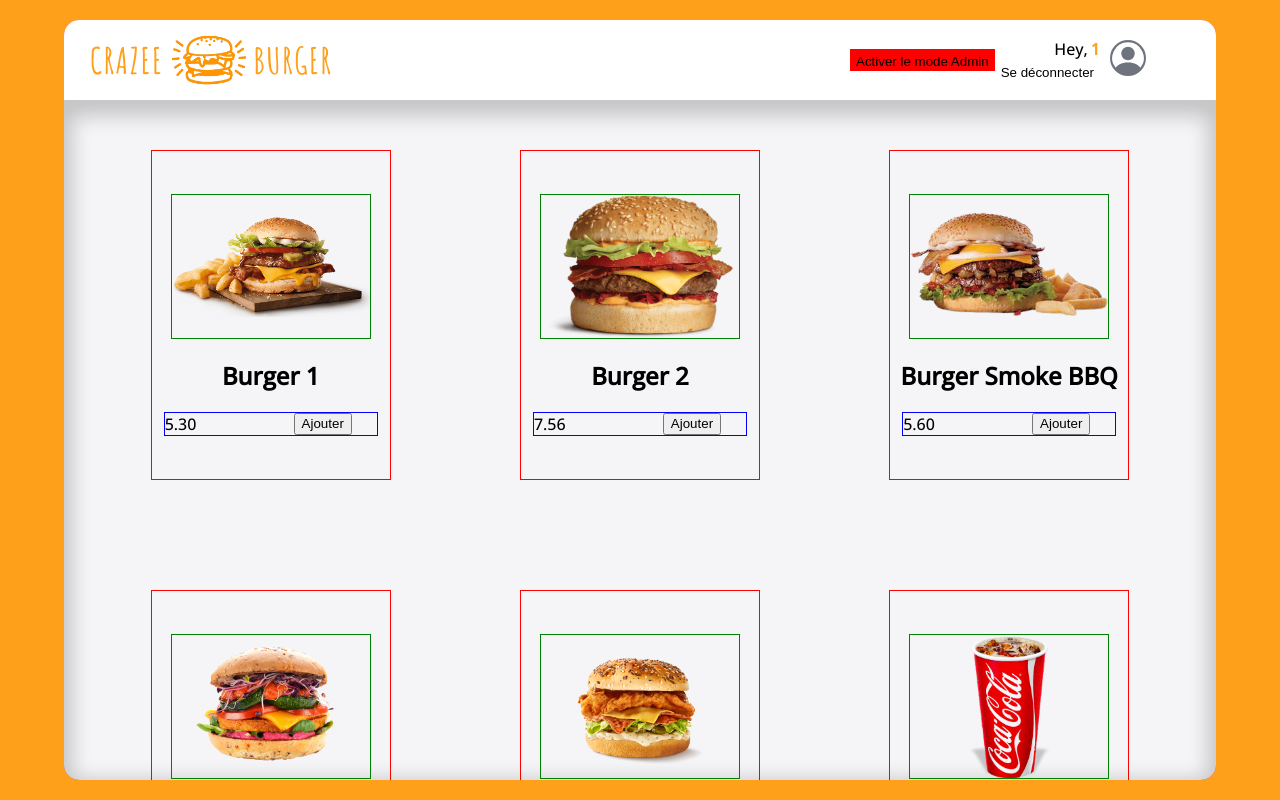
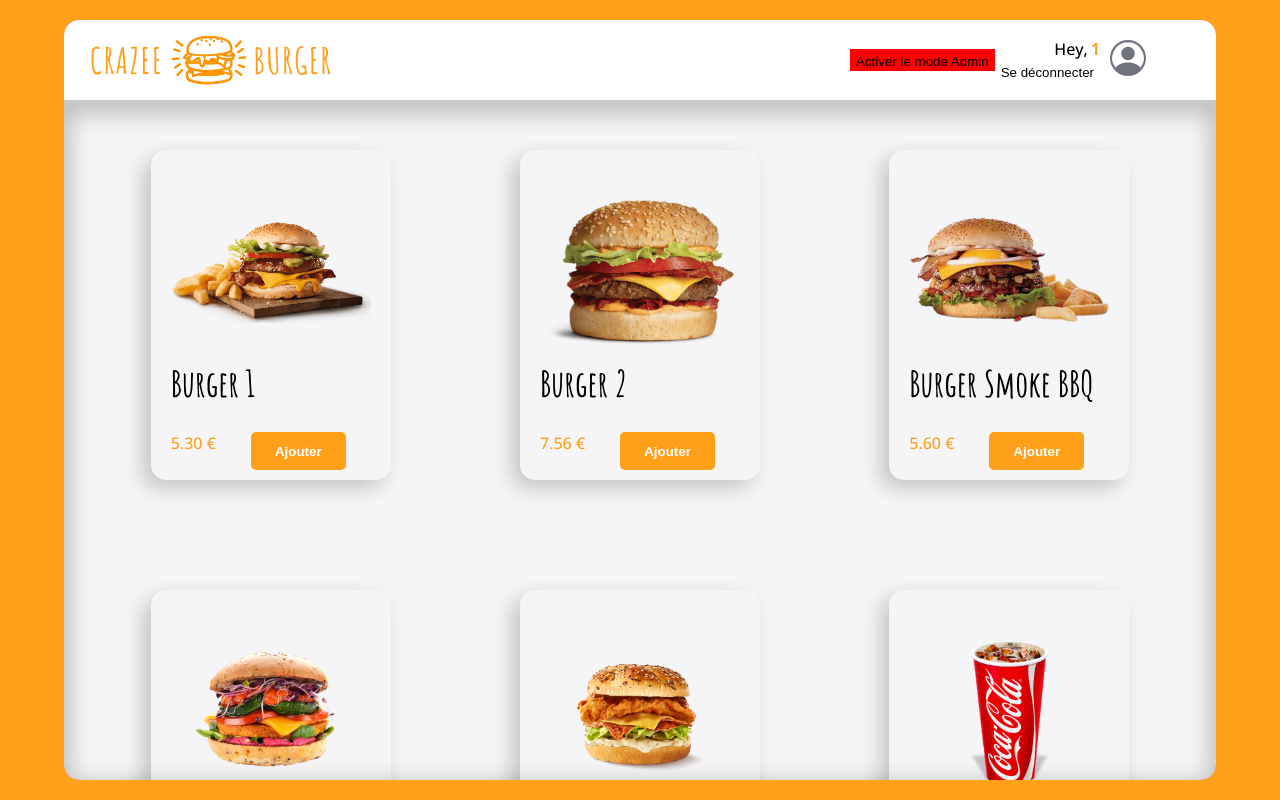
Before and after one commit to T0n-io/projet-resto, a React (Vite) app: page /order/1 in a window 1280 px wide. Built offline with nearby package versions, Linux system fonts and the light colour scheme.

Commit message:
💄 F04: ORDER > Cards > add styling to cards

```diff
--- a/data/fakeMenu.js
+++ b/data/fakeMenu.js
@@ -1,6 +1,6 @@
 export const fakeMenu1 = [
   {
-    id: 1,
+    id: 11,
     imageSource: "/images/burger1.png",
     title: "Burger 1",
     price: 5.297,
@@ -9,7 +9,7 @@ export const fakeMenu1 = [
     isAdvertised: false,
   },
   {
-    id: 2,
+    id: 12,
     imageSource: "/images/burger2.png",
     title: "Burger 2",
     price: 7.556,
--- a/src/components/pages/Order/Cards.jsx
+++ b/src/components/pages/Order/Cards.jsx
@@ -1,18 +1,19 @@
 import { styled } from "styled-components";
 import PropTypes from "prop-types";
+import { theme } from "../../..";
 
 export default function Cards({ item }) {
   const roundedPrice = item.price.toFixed(2); // Arrondi au centime près (2 décimales)
 
   return (
-
-
     <CardContainerStyled>
       <img src={item.imageSource} alt={item.title} />
+      <div className="infos">
         <h2>{item.title}</h2>
-      <div className="bottom">
-        <div className="price">{roundedPrice}</div>
+        <div className="bottom-card">
+          <div className="price">{roundedPrice} €</div>
           <button>Ajouter</button>
+        </div>
       </div>
     </CardContainerStyled>
   );
@@ -23,23 +24,49 @@ const CardContainerStyled = styled.div`
 
   width: 240px;
   height: 330px;
-  border: 1px solid red;
+  /* border: 1px solid red; */
   display: flex;
   flex-direction: column;
-  justify-content: center;
   align-items: center;
   margin: 50px calc(85px / 2) 60px calc(85px / 2);
+  box-shadow: -8px 8px 20px 0px rgb(0 0 0 / 20%);
+  border-radius: ${theme.borderRadius.extraRound};
+  h2 {
+    font-family: "Amatic SC", cursive;
+    font-size: ${theme.fonts.P4};
+    font-weight: ${theme.weights.bold};
+    margin: 0;
+  }
   img {
     width: 200px;
     height: 145px;
-    border: 1px solid green;
+    margin: 50px 20px 15px 20px;
+    /* border: 1px solid green; */
     object-fit: contain;
   }
-  .bottom {
+  .infos {
+    display: flex;
+    flex-direction: column;
+    justify-content: space-between;
+    /* border: 1px solid blue; */
+    width: 200px;
+    height: 110px;
+    .bottom-card{
         display: flex;
         justify-content: space-between;
-    border: 1px solid blue;
-    width: 90%;
+    }
+    .price {
+      color: ${theme.colors.primary};
+    }
+    button {
+      border: none;
+      background-color: ${theme.colors.primary};
+      color: ${theme.colors.white};
+      font-weight: ${theme.weights.bold};
+      width: 95px;
+      height: 38px;
+      border-radius: ${theme.borderRadius.round};
+    }
   }
 `;
 Cards.propTypes = {
```
Lines whose indentation alone changed are shown as unchanged.
